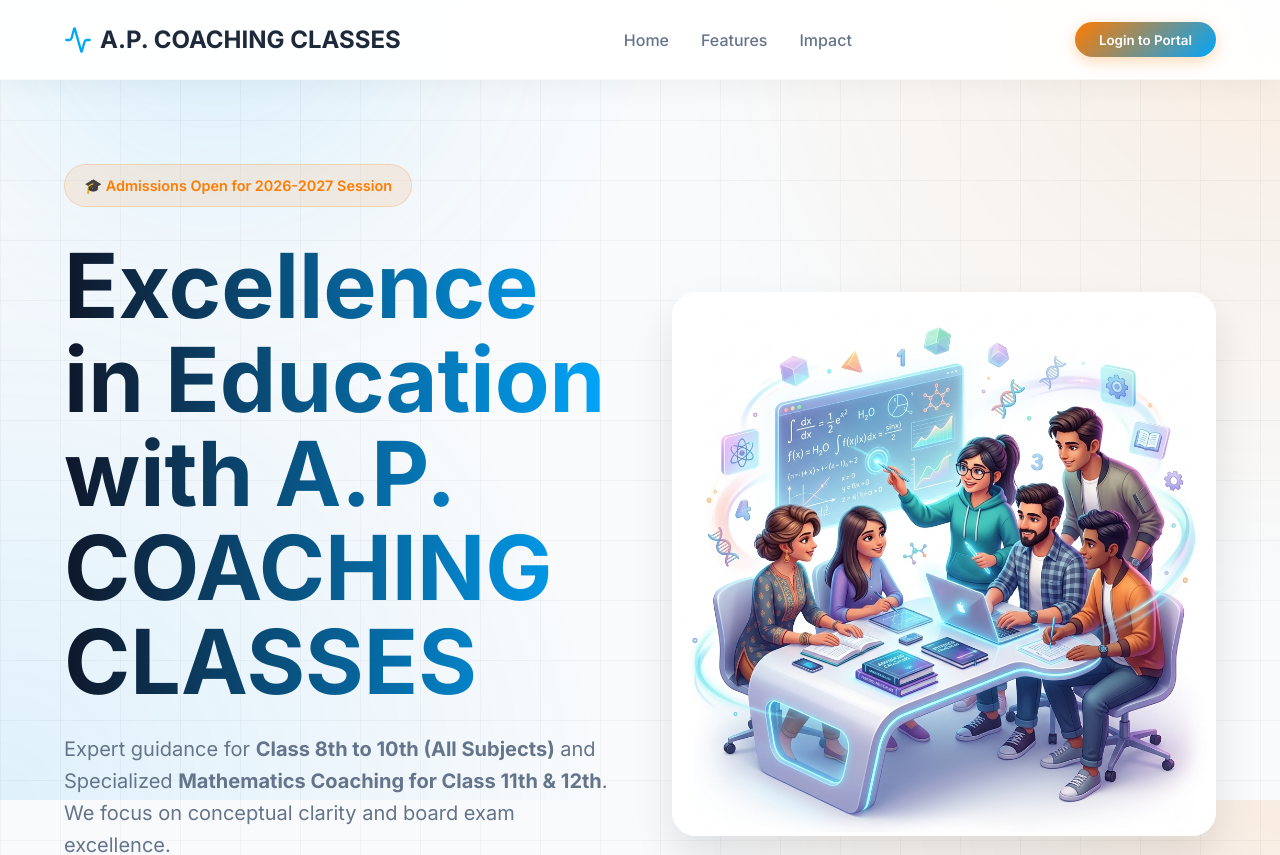
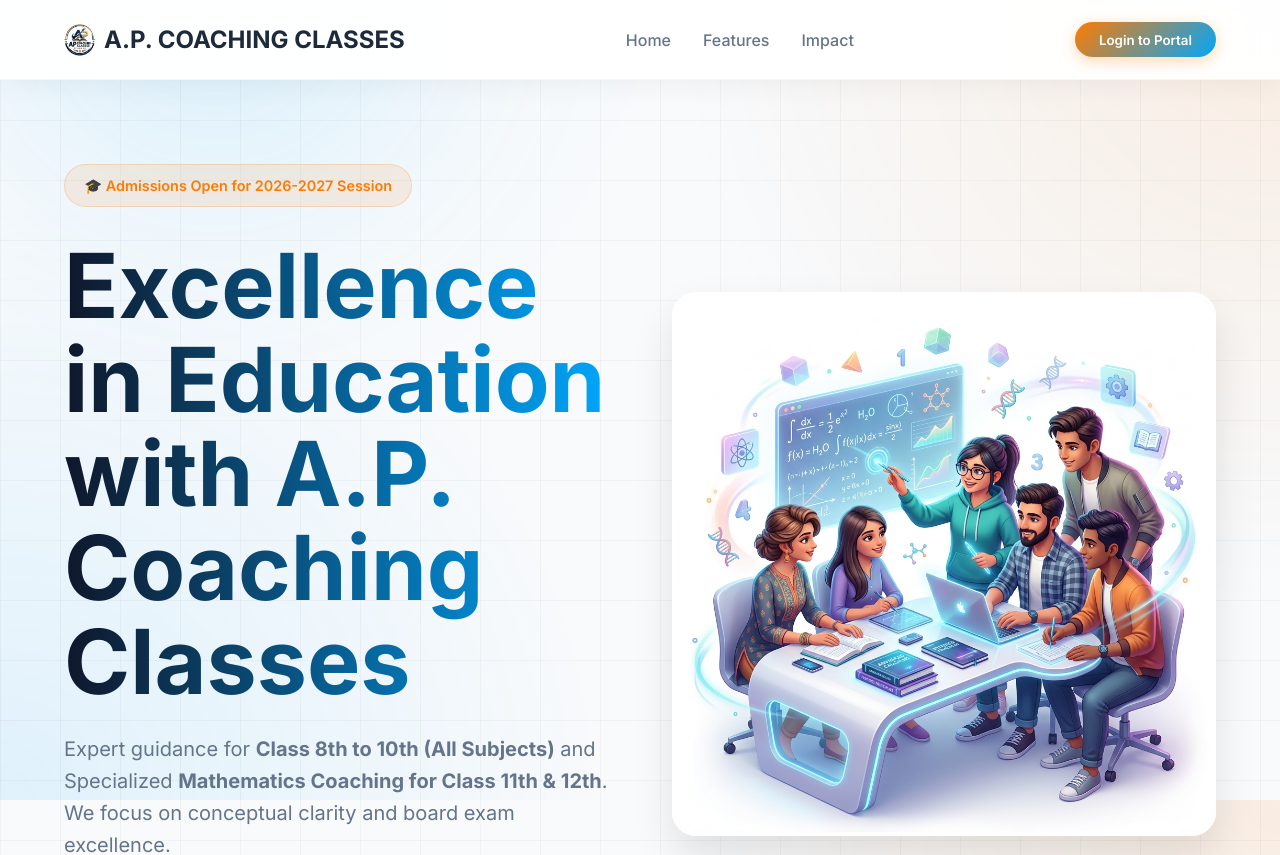
Before and after one commit to ayushprajapati45576-lang/A.P.-Coaching-Classes, a React (Vite) app in the folder frontend/: page / in a window 1280 px wide. Shown: the top 855 px of the page. Built offline with nearby package versions, Linux system fonts and the light colour scheme.

Commit message:
home or logo

```diff
--- a/frontend/src/pages/Home.jsx
+++ b/frontend/src/pages/Home.jsx
@@ -30,7 +30,7 @@ const Home = () => {
       {/* Navbar */}
       <nav className={styles.navbar}>
         <div className={styles.logo}>
-          <Activity className={styles.logoIcon} size={28} />
+          <img src="/logo.jpeg" alt="Logo" className={styles.logoIcon} style={{ width: '32px', height: '32px', borderRadius: '50%' }} />
           A.P. COACHING CLASSES
         </div>
         <div className={styles.navLinks}>
@@ -59,7 +59,7 @@ const Home = () => {
               🎓 Admissions Open for 2026-2027 Session
             </motion.div>
             <motion.h1 variants={itemVariants} className={styles.heroTitle}>
-              Excellence in Education<br />with A.P. COACHING CLASSES
+              Excellence in Education<br />with A.P. Coaching Classes
             </motion.h1>
             <motion.p variants={itemVariants} className={styles.heroSubtitle}>
               Expert guidance for <strong>Class 8th to 10th (All Subjects)</strong> and Specialized <strong>Mathematics Coaching for Class 11th & 12th</strong>. We focus on conceptual clarity and board exam excellence.
@@ -202,7 +202,7 @@ const Home = () => {
 
           <div className={styles.footerBrand}>
             <div className={styles.footerLogo}>
-              <Activity className={styles.logoIcon} size={24} />
+              <img src="/logo.jpeg" alt="Logo" className={styles.logoIcon} style={{ width: '24px', height: '24px', borderRadius: '50%' }} />
               A.P. COACHING
             </div>
             <p className={styles.footerTagline}>
```
